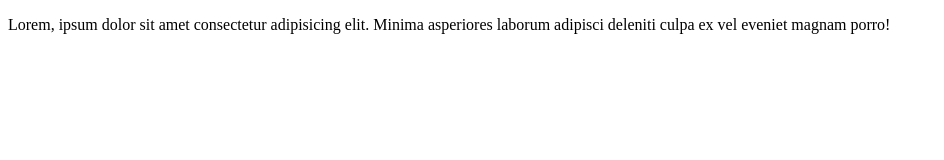
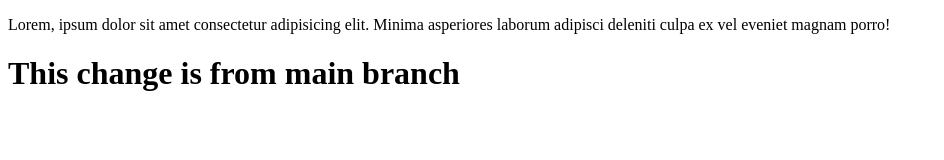
Before and after one commit to milon1000000/ms, a plain HTML site: page index.html in a window 1280 px wide. Shown: the whole page, without its empty margins (0-944 px from the left). Drawn offline with Linux system fonts and the light colour scheme.

Commit message:
This change is from main branch

```diff
--- a/index.html
+++ b/index.html
@@ -7,5 +7,6 @@
 </head>
 <body>
     <p>Lorem, ipsum dolor sit amet consectetur adipisicing elit. Minima asperiores laborum adipisci deleniti culpa ex vel eveniet magnam porro!</p>
+    <h1>This change is from main branch</h1>
 </body>
 </html>
```
